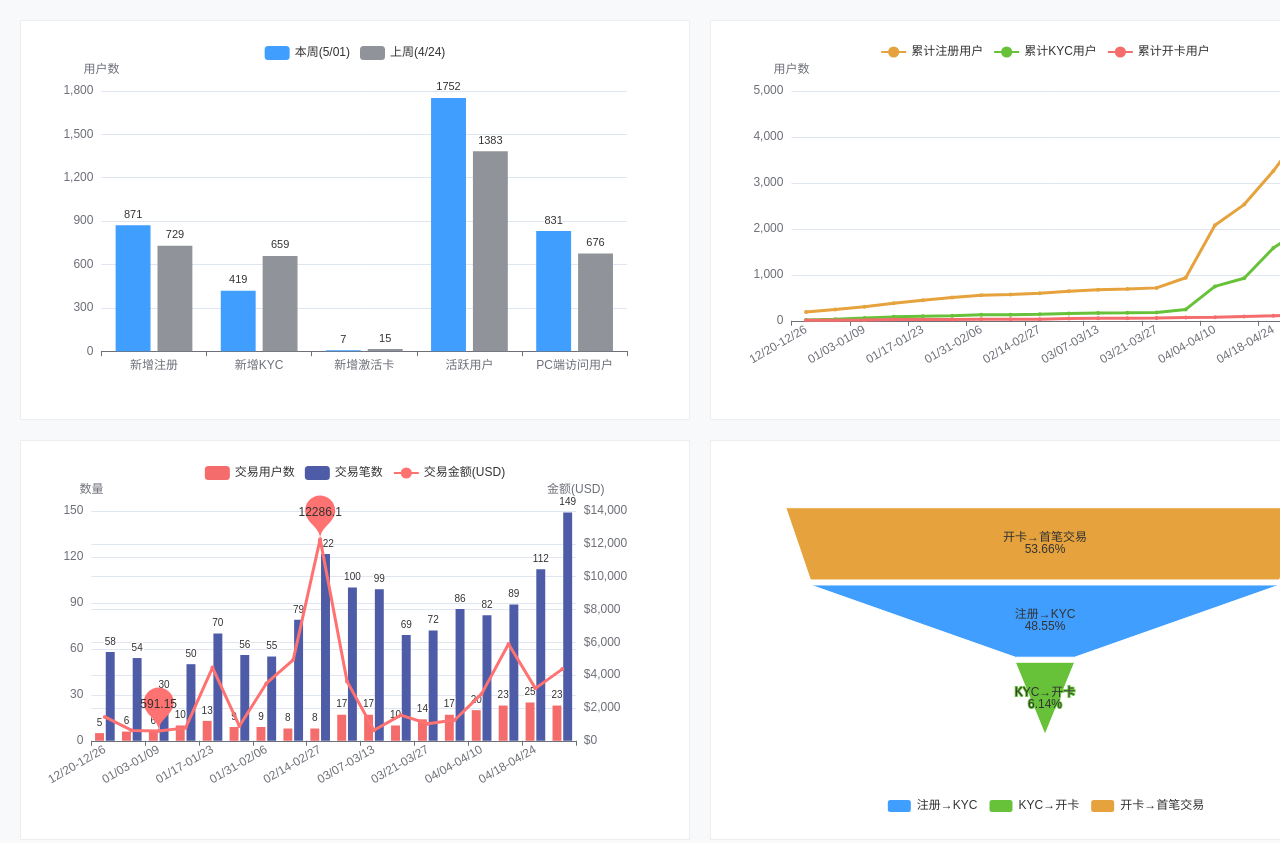
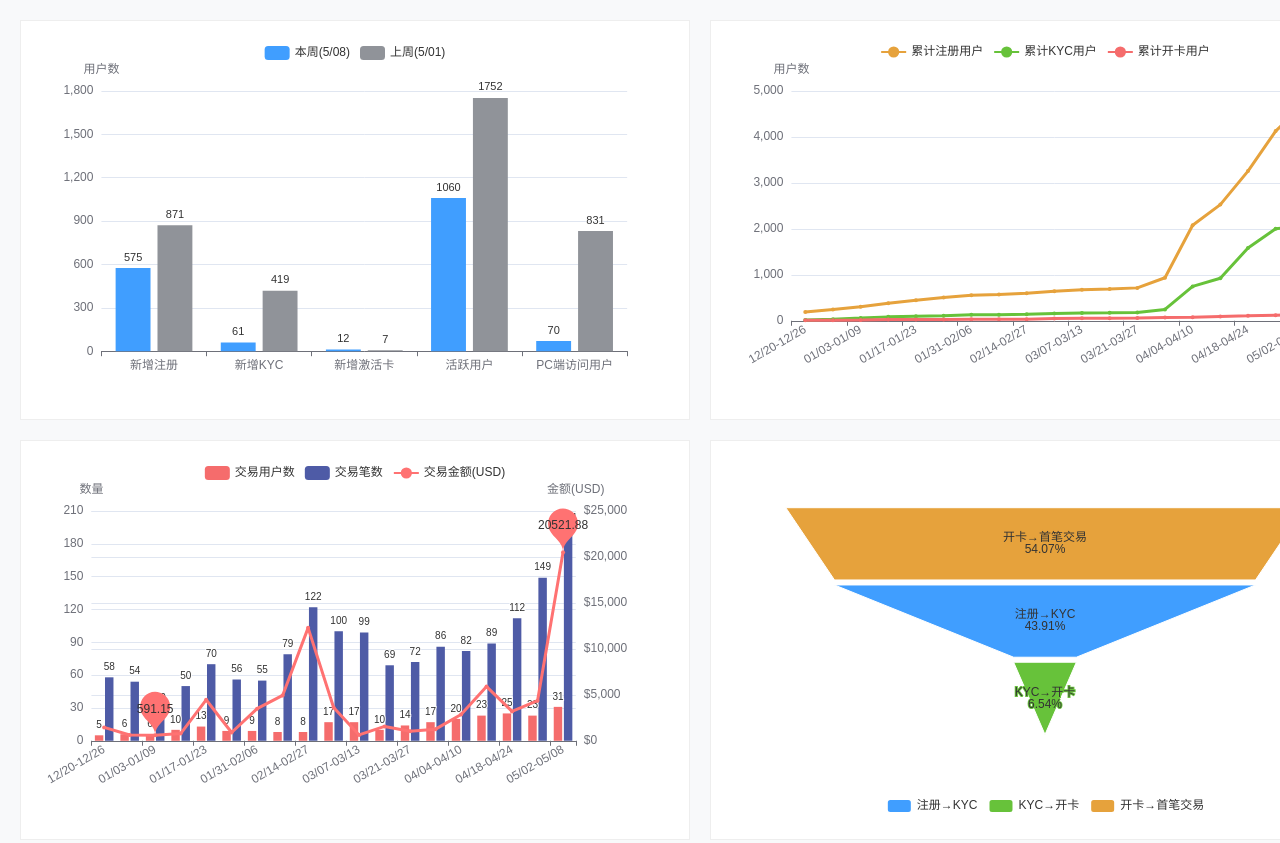
Before and after one commit to qaz4664880-lab/BKJ_report, a plain HTML site: page index.html in a window 1280 px wide. Shown: the top 843 px of the page. Drawn offline with nearby package versions, Linux system fonts and the light colour scheme.

Commit message:
Add files via upload

```diff
--- a/index.html
+++ b/index.html
@@ -265,6 +265,19 @@
                         23,
                         149,
                         4367.14
+            ],
+            [
+                        "2026/05/02-05/08",
+                        575,
+                        61,
+                        12,
+                        1060,
+                        70,
+                        4703,
+                        2065,
+                        31,
+                        194,
+                        20521.88
             ]
 ];
 
@@ -287,7 +300,8 @@
             75,
             92,
             107,
-            123
+            123,
+            135
 ];
 
         // 最新周期漏斗按累计口径统一计算：累计注册 → 累计KYC完成 → 累计开卡 → 累计已发生首笔交易用户
@@ -399,6 +413,12 @@
                         48.55,
                         6.14,
                         53.66
+            ],
+            [
+                        "2026/05/02-05/08",
+                        43.91,
+                        6.54,
+                        54.07
             ]
 ];
 
```
